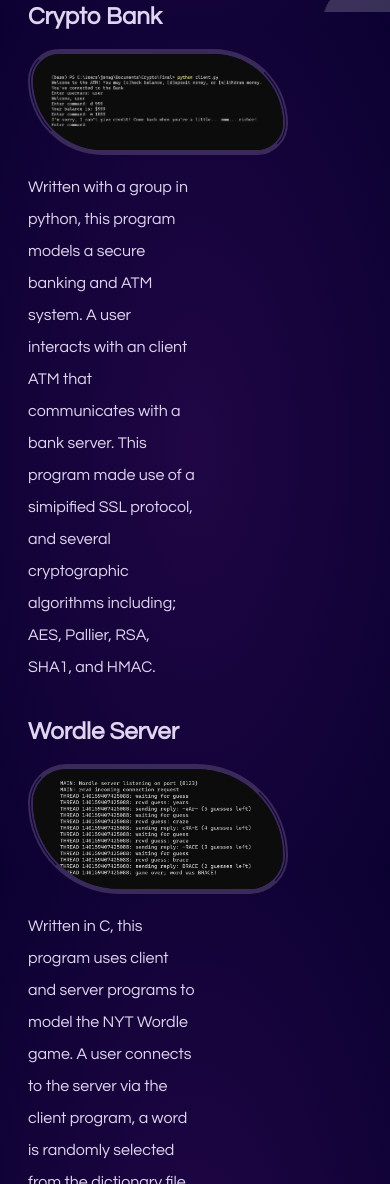
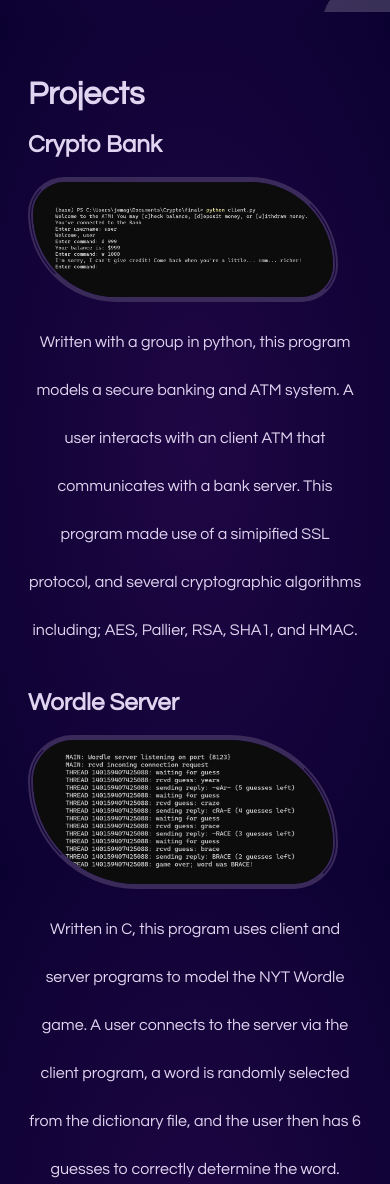
Before and after one commit to jemaguire/jemaguire.github.io, a plain HTML site: page index.html in a window 390 px wide. Shown: the part 816-2000 px from the top of the page. Drawn offline with Linux system fonts and the light colour scheme; a script that the page names is missing.

Commit message:
Changed picture size and text spacing

```diff
--- a/styles/styles.css
+++ b/styles/styles.css
@@ -78,6 +78,12 @@ body {
     overflow: auto;
     z-index: 99998;
 }
+@media only screen and (max-width :768px){
+    /*mobile phones */
+    .div2 {
+        float: center;
+    }
+}
 
 .profilePic{
     height:300px;
@@ -113,6 +119,8 @@ a:link {
     z-index: 99998;
     overflow: auto;
 }
+
+
 .post-thumb {
     /*padding-left: 20px;*/
     float: left;
@@ -134,6 +142,7 @@ a:link {
     .post-thumb img {
         width: 175px;
         height: 175px;
+        border-radius: 50px 90px 50px 90px;
     }
 }
 .post-content {
@@ -154,6 +163,12 @@ a:link {
     float: left;
     padding-right:20px;
 }
+@media only screen and (max-width :768px){
+    /*mobile phones */
+    .rmp-thumb {
+        text-align: center;
+    }
+}
 .rmp-thumb img{
 
     display: block;
@@ -168,7 +183,7 @@ a:link {
 @media only screen and (max-width :768px){
     /*mobile phones */
     .rmp-thumb img {
-        width: 250px;
+        width: 300px;
         height: auto;
     }
 }
@@ -180,8 +195,15 @@ a:link {
     inline-size: 50%;
     overflow-wrap: break-word;
 }
+@media only screen and (max-width :768px){
+    /*mobile phones */
+    .rmp-content {
+        text-align: center;
+        inline-size: 100%;
+    }
+}
 .rmp-desc{
-    line-height: 2 ;
+    line-height: 3 ;
 }
 .crypt-thumb {
     float: left;
@@ -201,7 +223,7 @@ a:link {
 @media only screen and (max-width :768px){
     /*mobile phones */
     .crypt-thumb img {
-        width: 250px;
+        width: 300px;
         height: auto;
     }
 }
```
